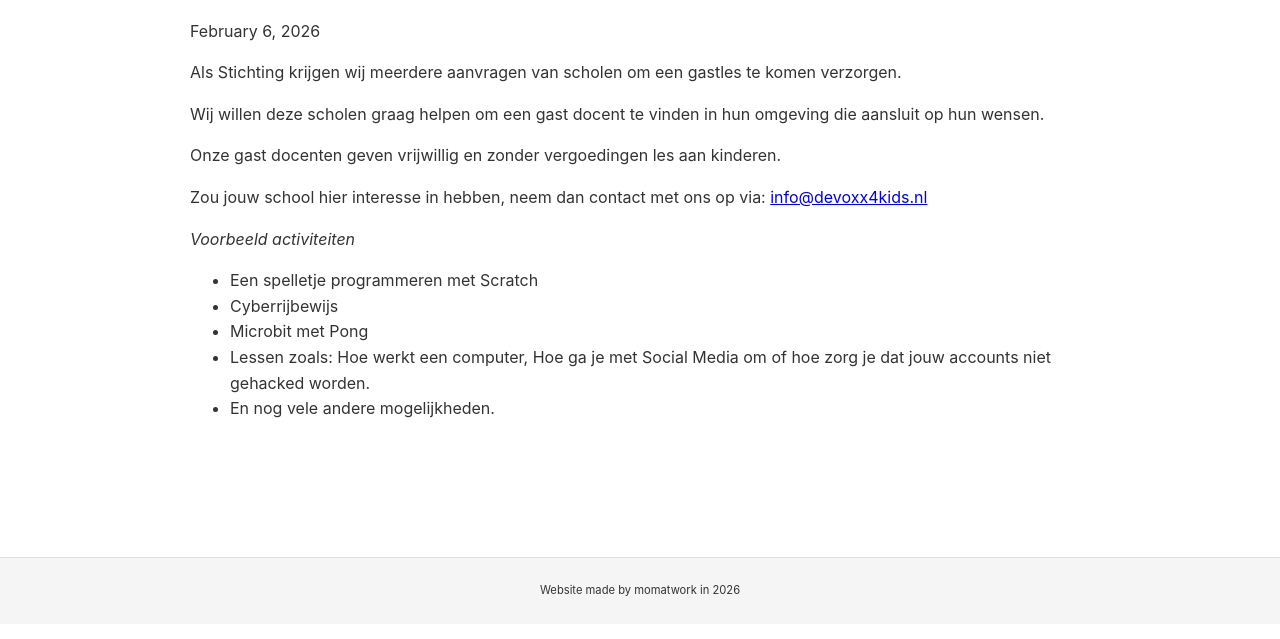
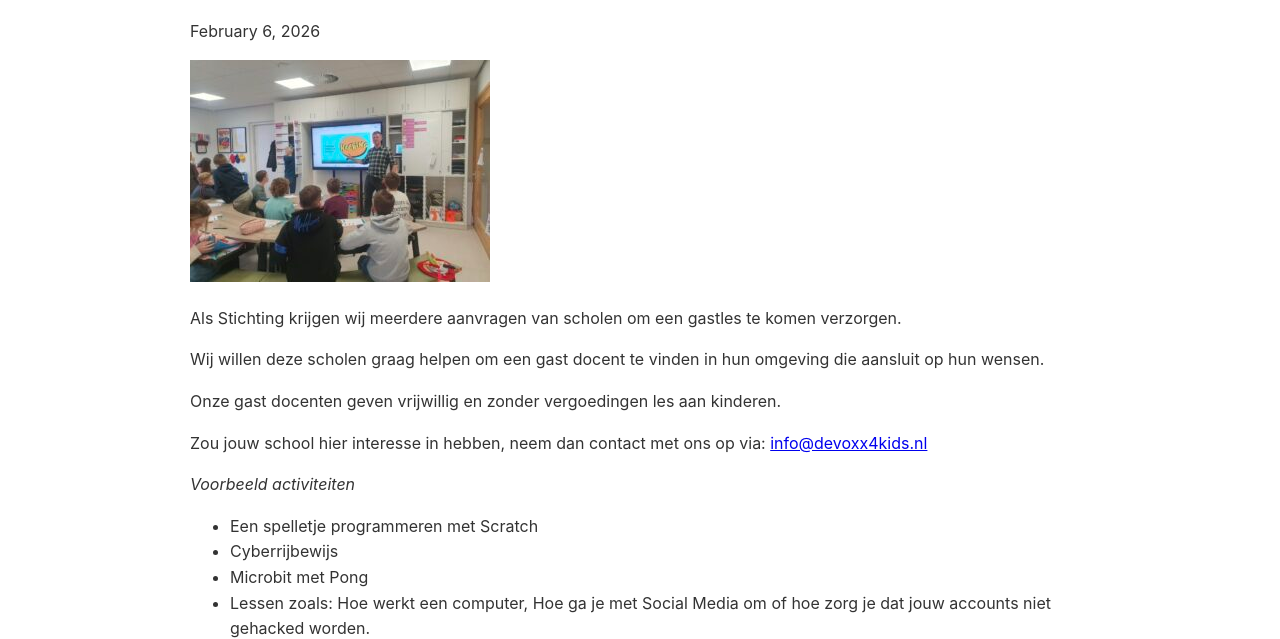
Before and after one commit to ooms/ooms.github.io, a plain HTML site: page posts/20260206-gastlessen/index.html in a window 1280 px wide. Shown: the part 166-805 px from the top of the page. Drawn offline with Linux system fonts and the light colour scheme.

Commit message:
deploy: ooms/my-first-site@faa1e2ac78f4791b815895c3e625f0fb7ce5dac6

```diff
--- a/posts/20260206-gastlessen/index.html
+++ b/posts/20260206-gastlessen/index.html
@@ -1,4 +1,4 @@
 <!doctype html><html><head><meta charset=utf-8><title>Gastlessen op scholen</title><link rel=stylesheet href=https://ooms.github.io/main.css><header><div class=header-content><a href=https://ooms.github.io/ class=logo-link><img src=/images/DevoxxWithoutBrackets_PNG_1000px.png alt="Devoxx4kids logo" class=logo style=max-width:300px></a><nav><a href=/>Welkom</a>
 <a href=/posts/>Komende edities</a>
 <a href=/pages/stichting-d4k/>Stichting Devoxx4KidsNL</a>
-<a href=/pages/overons/>Over ons</a></nav></div></header></head><body><main class=main-content><div class=content-wrapper><h1>Gastlessen op scholen</h1><p>February 6, 2026</p><p>Als Stichting krijgen wij meerdere aanvragen van scholen om een gastles te komen verzorgen.</p><p>Wij willen deze scholen graag helpen om een gast docent te vinden in hun omgeving die aansluit op hun wensen.</p><p>Onze gast docenten geven vrijwillig en zonder vergoedingen les aan kinderen.</p><p>Zou jouw school hier interesse in hebben, neem dan contact met ons op via: <a href=mailto:info@devoxx4kids.nl>info@devoxx4kids.nl</a></p><p><em>Voorbeeld activiteiten</em></p><ul><li>Een spelletje programmeren met Scratch</li><li>Cyberrijbewijs</li><li>Microbit met Pong</li><li>Lessen zoals: Hoe werkt een computer, Hoe ga je met Social Media om of hoe zorg je dat jouw accounts niet gehacked worden.</li><li>En nog vele andere mogelijkheden.</li></ul></div></main><footer>Website made by momatwork in 2026</footer></body></html>
+<a href=/pages/overons/>Over ons</a></nav></div></header></head><body><main class=main-content><div class=content-wrapper><h1>Gastlessen op scholen</h1><p>February 6, 2026</p><img src=/images/posts/LITTIL-gastdocent-300x222.jpeg alt="Gastlessen op scholen"><p>Als Stichting krijgen wij meerdere aanvragen van scholen om een gastles te komen verzorgen.</p><p>Wij willen deze scholen graag helpen om een gast docent te vinden in hun omgeving die aansluit op hun wensen.</p><p>Onze gast docenten geven vrijwillig en zonder vergoedingen les aan kinderen.</p><p>Zou jouw school hier interesse in hebben, neem dan contact met ons op via: <a href=mailto:info@devoxx4kids.nl>info@devoxx4kids.nl</a></p><p><em>Voorbeeld activiteiten</em></p><ul><li>Een spelletje programmeren met Scratch</li><li>Cyberrijbewijs</li><li>Microbit met Pong</li><li>Lessen zoals: Hoe werkt een computer, Hoe ga je met Social Media om of hoe zorg je dat jouw accounts niet gehacked worden.</li><li>En nog vele andere mogelijkheden.</li></ul></div></main><footer>Website made by momatwork in 2026</footer></body></html>
```
Also changed, not shown: index.html (+1 -1 lines), images/posts/LITTIL-gastdocent-300x222.jpeg (added).
